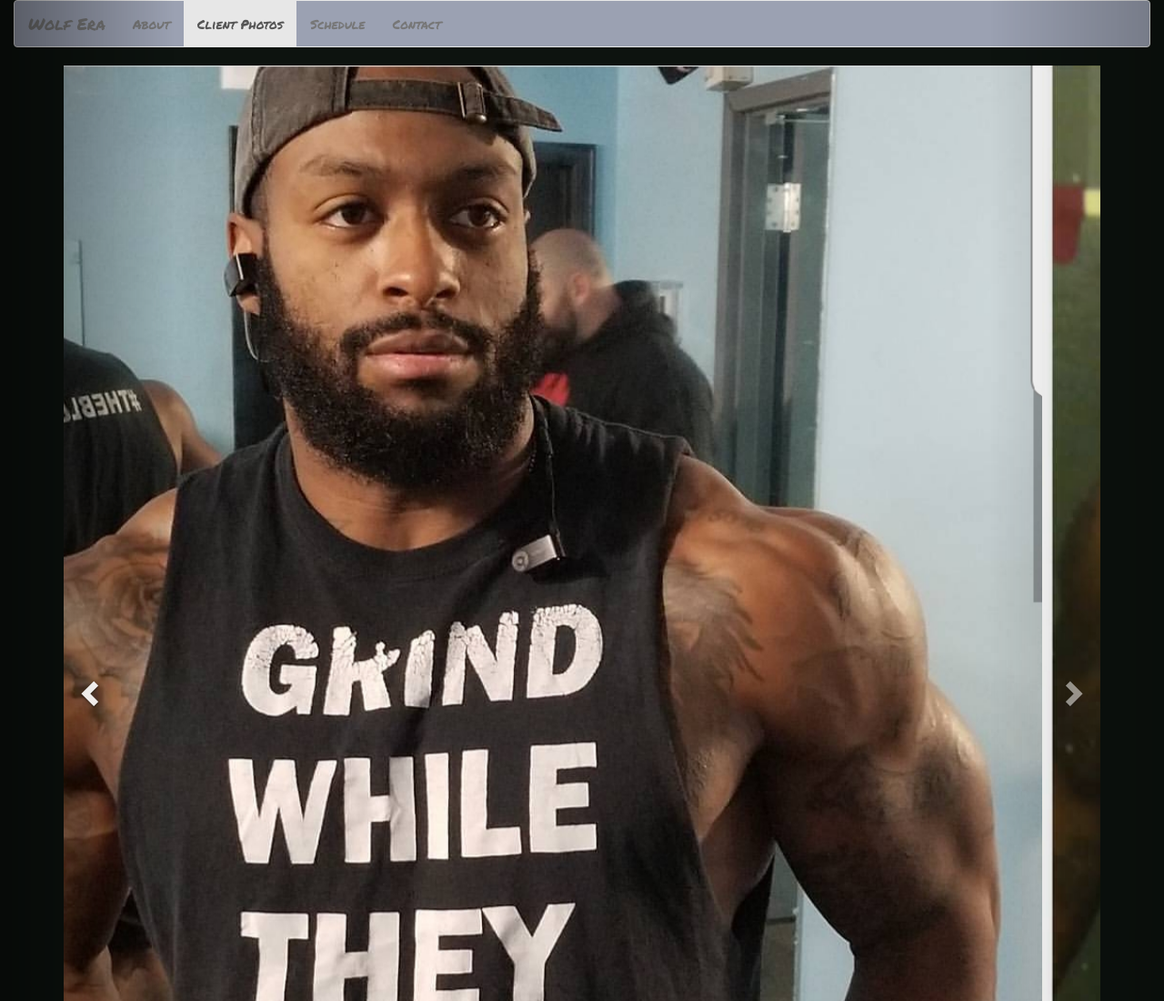
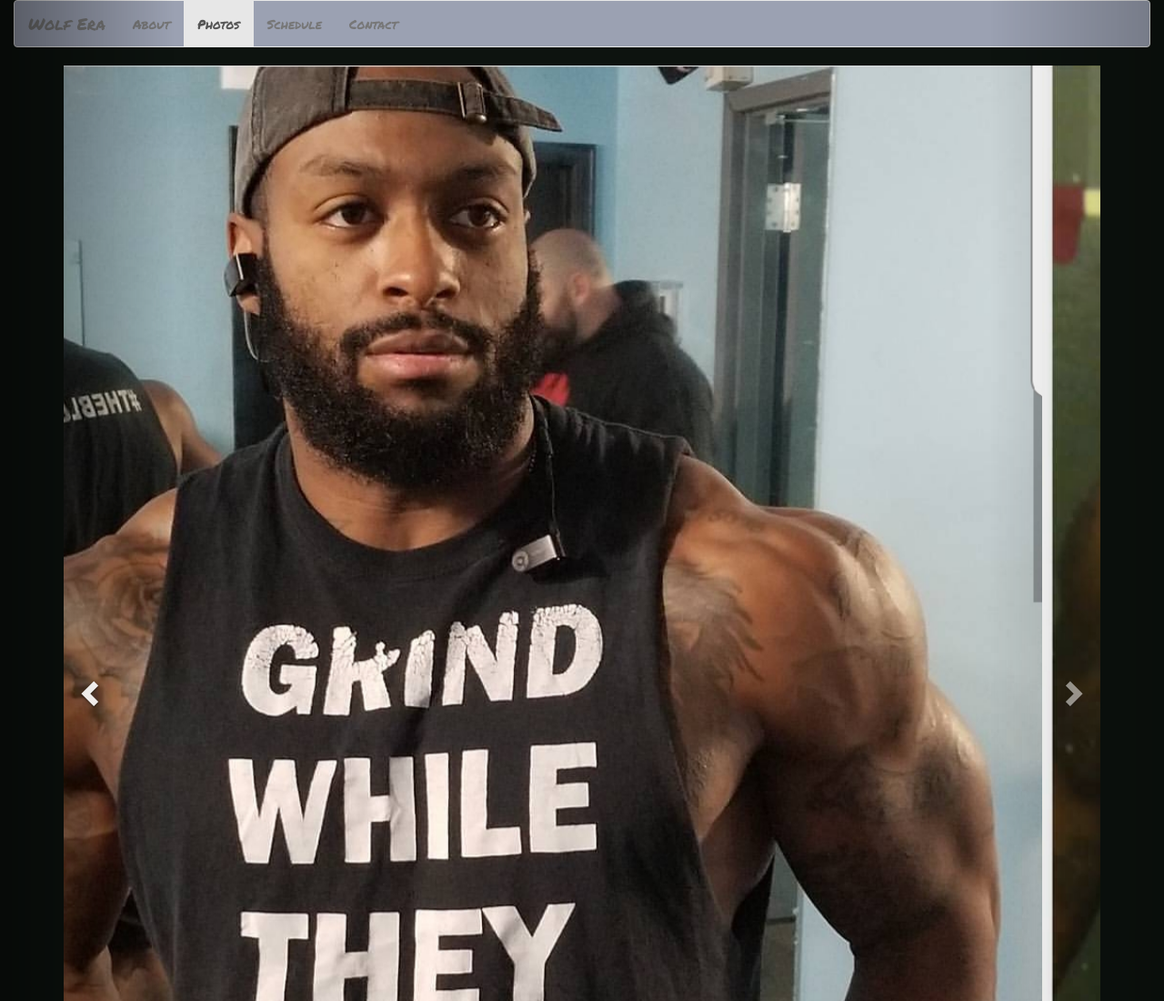
Before and after one commit to WolfEra/WolfEra.github.io, a website: page before-and-after.html in a window 1280 px wide. Shown: the top 1100 px of the page at 91% size. Drawn offline with nearby package versions, Linux system fonts and the light colour scheme; a web font is replaced by a local one.

Commit message:
updates nav bar

```diff
--- a/before-and-after.html
+++ b/before-and-after.html
@@ -56,7 +56,7 @@
                             <div id="navbarCollapse" class="collapse navbar-collapse">
                                 <ul class="nav navbar-nav">
                                     <li ><a href="/">About</a></li>
-                                    <li class="active"><a href="before-and-after.html">Client Photos</a></li>
+                                    <li class="active"><a href="before-and-after.html">Photos</a></li>
                                     <li ><a href="schedule.html">Schedule</a></li>
 
                                     <li><a href="contact.html">Contact</a></li>
```
